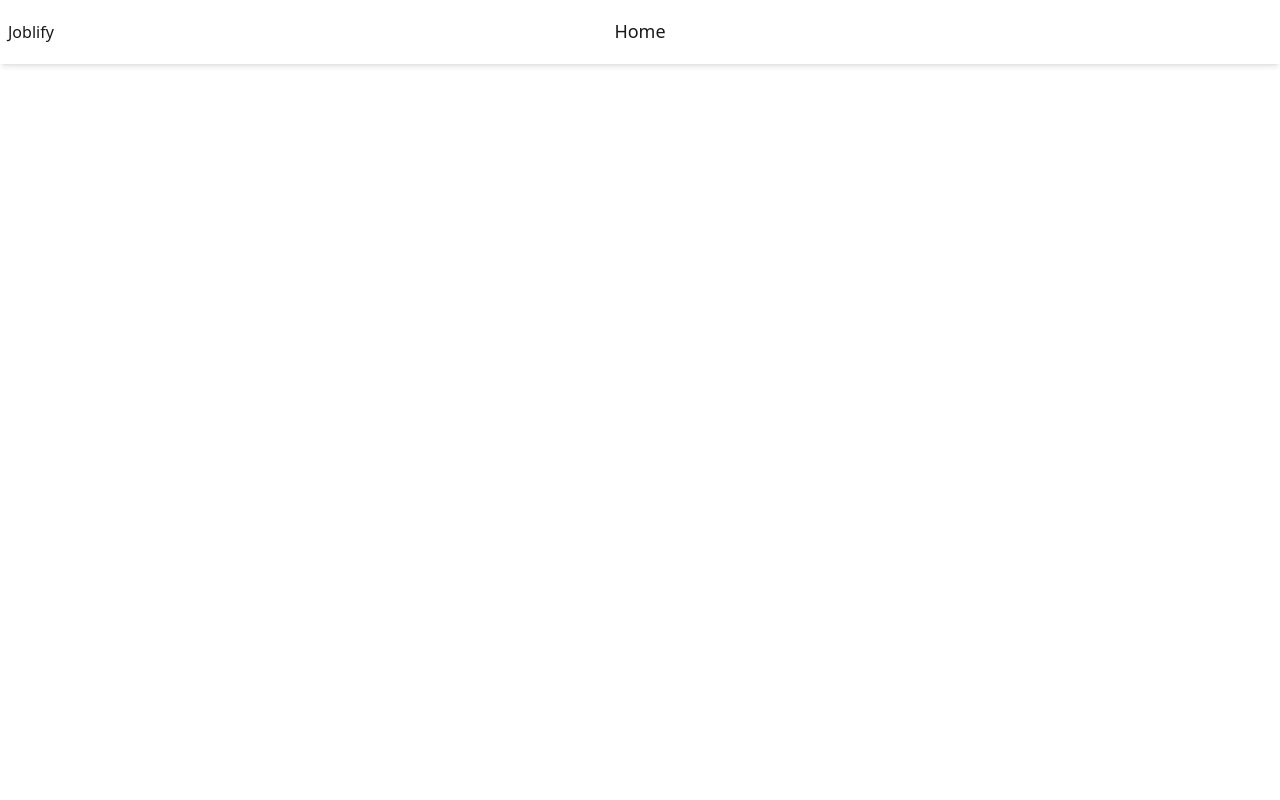
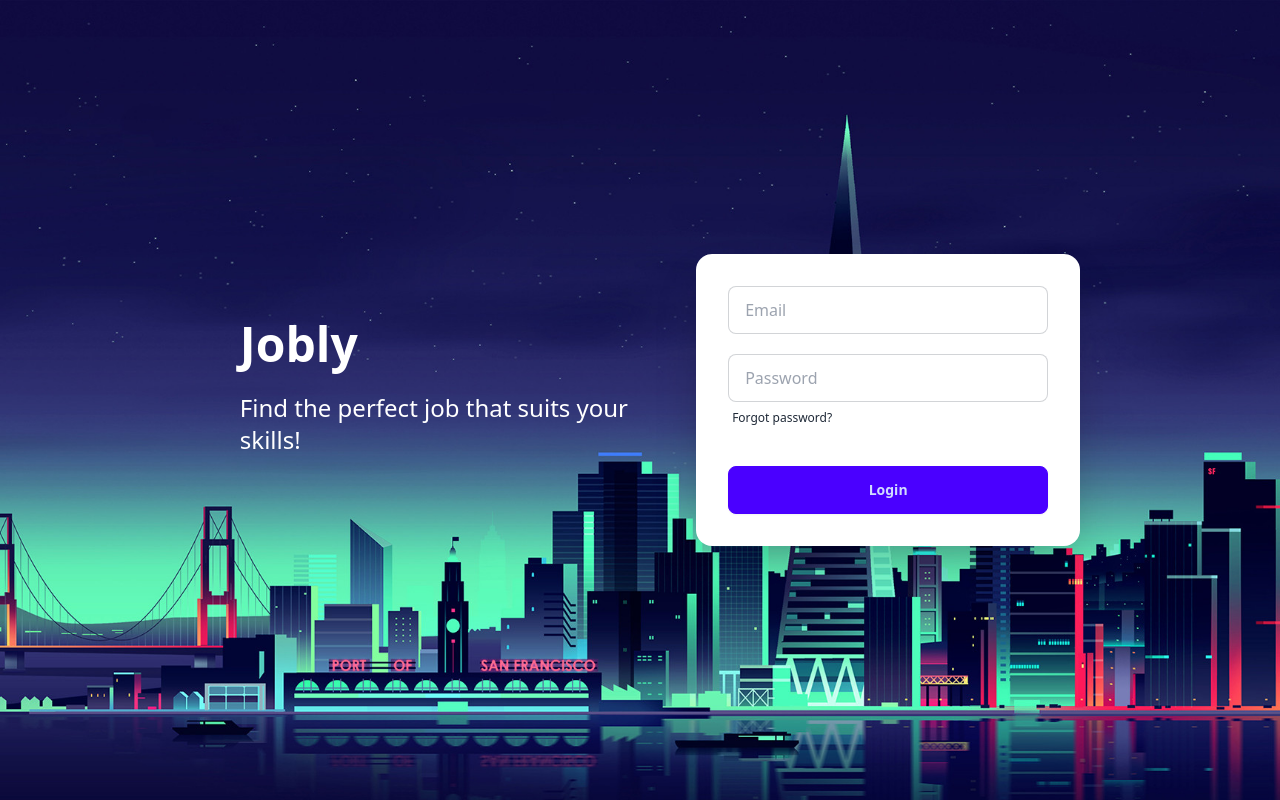
Before and after one commit to johnalmodovar/jobly-remake, a React (Vite) app: page / in a window 1280 px wide. Built offline with nearby package versions, Linux system fonts and the light colour scheme.

Commit message:
added Hero homepage and its components

```diff
--- a/src/App.tsx
+++ b/src/App.tsx
@@ -6,12 +6,14 @@
 
 // import { useState } from 'react'
 
-import Navbar from "./components/Navbar";
+// import Navbar from "./components/Navbar";
+import Homepage from "./containers/Homepage";
 
 export default function App() {
   return (
     <>
-      <Navbar />
+      {/* <Navbar /> */}
+      <Homepage />
     </>
   );
 }
--- /dev/null
+++ b/src/containers/Form/Login/index.tsx
@@ -0,0 +1,76 @@
+/** Login Form.
+ *
+ * @description
+ * Form to log in users.
+ */
+
+// import { useState } from "react";
+
+export default function Login() {
+  // const [formData, setFormData] = useState({ email: "", password: "" });
+  // const [formErrors, setFormErrors] = useState([]);
+
+  // function handleChange(evt) {
+  //   const { name, value } = evt.target;
+
+  //   setFormData((fData) => ({
+  //     ...fData,
+  //     [name]: value,
+  //   }));
+  // }
+
+  return (
+    <form className="card-body">
+      <div className="form-control">
+        {/* <label className="label">
+          <span className="label-text">Email</span>
+        </label> */}
+        <input
+          required
+          type="email"
+          name="email"
+          placeholder="Email"
+          // value={formData.email}
+          // onChange={handleChange}
+          className="
+            input
+            input-bordered
+            mb-3
+          "
+        />
+      </div>
+      <div className="form-control">
+        {/* <label className="label">
+          <span className="label-text">Password</span>
+        </label> */}
+        <input
+          required
+          type="password"
+          name="password"
+          placeholder="Password"
+          // value={formData.password}
+          // onChange={handleChange}
+          className="
+            input
+            input-bordered
+          "
+        />
+        <label className="label">
+          <a
+            className="
+              label-text-alt
+              link
+              link-hover
+            "
+            href="#"
+          >
+            Forgot password?
+          </a>
+        </label>
+      </div>
+      <div className="form-control mt-6">
+        <button className="btn btn-primary">Login</button>
+      </div>
+    </form>
+  );
+}
--- /dev/null
+++ b/src/containers/Homepage/index.tsx
@@ -0,0 +1,69 @@
+/** Homepage.
+ *
+ * @description
+ * Landing page for application.
+ */
+
+import hero from "../../assets/hero.jpg";
+import Login from "../Form/Login";
+
+export default function Homepage() {
+  return (
+    <div
+      className="
+      hero
+      min-h-screen
+      "
+      style={{
+        backgroundImage: `url(${hero})`,
+      }}
+    >
+      <div
+        className="
+          hero-content
+          flex-col
+          md:flex-row
+        "
+      >
+        <div
+          className="
+            text-center
+            mx-10
+            md:text-left
+          "
+        >
+          <h1
+            className="
+              text-5xl
+              font-bold
+              text-white
+            "
+          >
+            Jobly
+          </h1>
+          <p
+            className="
+              py-6
+              text-2xl
+              text-white
+            "
+          >
+            Find the perfect job that suits your skills!
+          </p>
+        </div>
+        <div
+          className="
+            card
+            bg-base-100
+            w-full
+            max-w-sm
+            shrink-0
+            shadow-2xl
+          "
+        >
+          <Login />
+        </div>
+      </div>
+    </div>
+  );
+}
```
Also changed, not shown: src/assets/hero.jpg (added), src/containers/Form/Login/definitions.ts (added).
